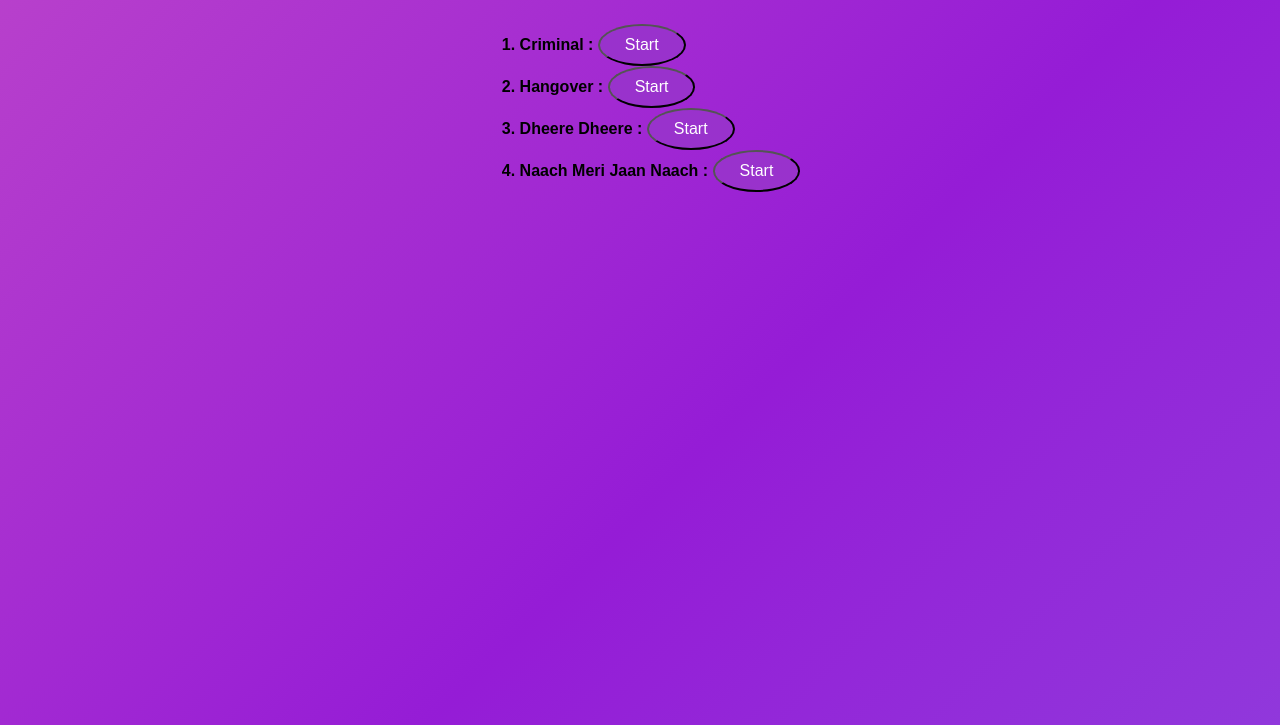
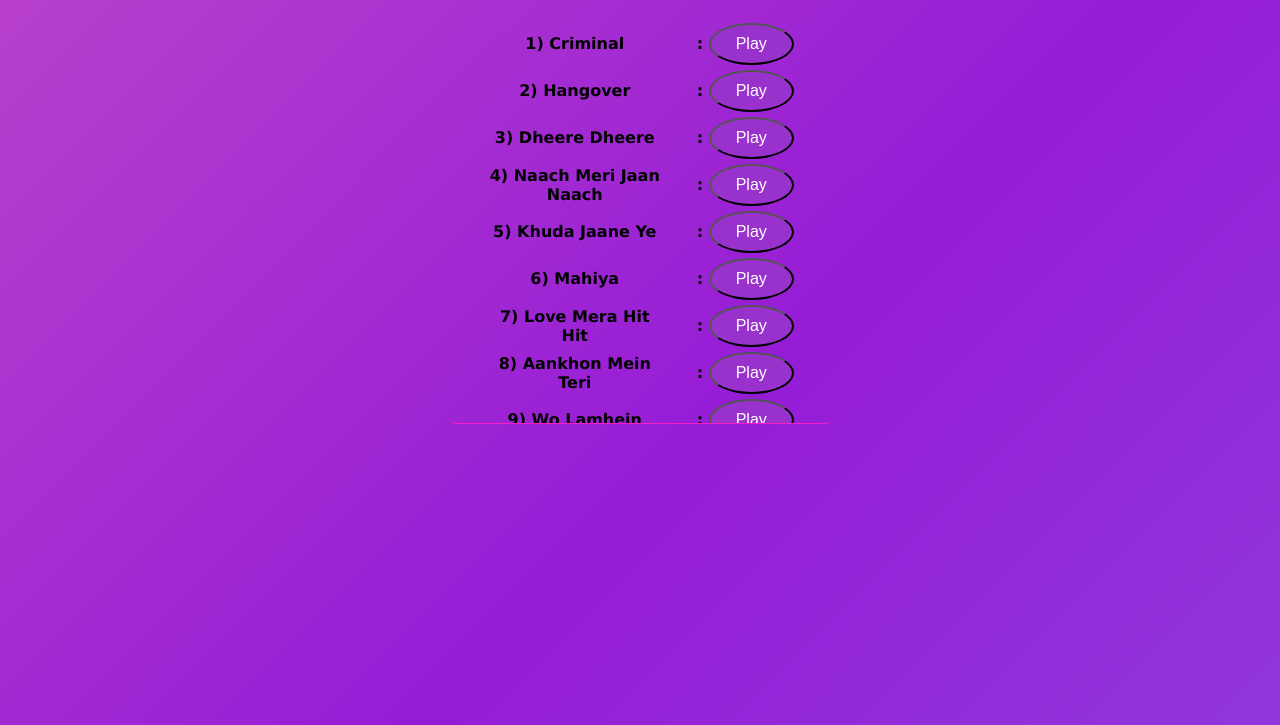
Before and after one commit to manali-biswas/MyAudioPlayer, a React app: page / in a window 1280 px wide. Shown: the part 75-800 px from the top of the page. Built offline with nearby package versions, Linux system fonts and the light colour scheme.

Commit message:
website feature addition

```diff
--- a/src/index.css
+++ b/src/index.css
@@ -23,16 +23,34 @@ body{
 		background-position:0% 50%;
 	}
 }
+
+.linear-wipe {
+	text-align: center;
+	background: linear-gradient(to right, #FFF 20%, rgb(255, 106, 0) 40%, #FF0 60%, #FFF 80%);
+	background-size: 200% auto;
+	background-clip: text;
+	-webkit-text-fill-color: transparent;
+
+	animation: shine 5s linear infinite;
+}
+
+@keyframes shine {
+	to {
+		background-position: 200% center;
+	}
+}
+
 .title{
 	text-align:center;
-	font-family: 'Roboto', sans-serif;
+	font-family: 'Lucida Handwriting', sans-serif;
 	font-weight:bold;
 	border-bottom: 2px solid black;
 }
 
 .list{
+	width: 700dp;
 	font-weight:700;
-	font-family: 'Noto Sans JP', sans-serif;
+	font-family: Verdana, sans-serif;
 }
 
 .frame{
@@ -40,7 +58,6 @@ body{
 	flex-direction:column;
 	align-items:center;
 	justify-content:center;
-
 }
 
 button{
@@ -49,4 +66,63 @@ button{
   padding: 10px 25px;
   font-size: 16px;
   color:white;
+  margin: auto;
 }
+
+.center-align
+{
+	display:flex;
+	flex-direction:row;
+	align-items:center;
+	justify-content:center;
+}
+
+.controls
+{
+	margin-top: 50px;
+}
+
+ol {
+	border-bottom: 1px solid rgb(249, 30, 202) !important;
+	border-radius: 6px;
+	max-height: 400px;
+	overflow: hidden;
+	overflow-y: scroll;
+}
+
+::-webkit-scrollbar {
+	display: none;
+}
+
+.gif{
+	height: 30px;
+	width: 60px;
+}
+
+.gifButton {
+	padding: 0;
+}
+
+.row {
+	display: flex;
+	margin-bottom: 5px;
+	align-items:center;
+	justify-content:center;
+}
+
+.column1 {
+	text-align: center;
+	flex: 50%;
+
+}
+
+.column2 {
+	text-align: center;
+	flex: 50%;
+}
+
+audio::-webkit-media-controls-play-button,
+     audio::-webkit-media-controls-panel {
+     background-color: #c35dac;
+     color: #c35dac;
+}
--- a/src/index.js
+++ b/src/index.js
@@ -1,12 +1,30 @@
 import React from 'react';
 import ReactDOM from 'react-dom';
 import './index.css';
+import 'font-awesome/css/font-awesome.min.css';
 
 
-const criminal="https://docs.google.com/uc?export=download&id=1P0eJNITfc3iVwrlglZmaRIARHf-6u60k";
-const hangover="https://docs.google.com/uc?export=download&id=1IpAKF1T_FQqg4IADDPf1rbah9wxPnYle";
-const dheere="https://docs.google.com/uc?export=download&id=1Hfxu_JT0qwvz_Ni1nmYHzru4A94D62Hz";
-const naach="https://docs.google.com/uc?export=download&id=1XHILlUSrgCRHkh8dk3p1I12nrjWQpynV";
+const criminal="https://pagalsong.in/uploads/systemuploads/mp3/Ra-One/Criminal%20-%20Ra-One%20128%20Kbps.mp3";
+const hangover="https://pagalsong.in/uploads/systemuploads/mp3/Kick/Hangover%20-%20Kick%20128%20Kbps.mp3";
+const dheere="https://songs6.vlcmusic.com/mp3/org/4552.mp3";
+const naach="https://pagalsong.in/uploads/systemuploads/mp3/ABCD%202/Naach%20Meri%20Jaan.mp3";
+const khudaJaane="https://pagalsong.in/uploads/systemuploads/mp3/Bachna%20Ae%20Haseeno/Khuda%20Jaane.mp3";
+const mahiya = "https://pagalsong.in/uploads/systemuploads/mp3/Awarapan/Mahiya.mp3";
+const lovehit="https://pagalsong.in/uploads/systemuploads/mp3/Billu%20Barber/Love%20Mera%20Hit%20Hit.mp3";
+const ankhonmein="https://pagalsong.in/uploads/systemuploads/mp3/Om%20Shanti%20Om/Ajab%20Si%20-%20Om%20Shanti%20Om%20128%20Kbps.mp3";
+const neeleambar="https://dns4.pendusaab.com/download/128k-apwjp/Neele-Neele-Ambar-Par-(Version--2).mp3";
+const wolamhein="https://pwdown.info/14156/Woh%20Lamhe%20-%20Zeher%20Atif%20Aslam%20320Kbps.mp3"
+const list=[{ id:0, title:"Criminal", track: criminal},
+				{ id:1, title:"Hangover", track: hangover},
+				{id:2, title:"Dheere Dheere", track: dheere},
+				{id:3, title:"Naach Meri Jaan Naach", track: naach},
+				{id:4, title:"Khuda Jaane Ye", track: khudaJaane},
+				{id:5, title: "Mahiya", track: mahiya},
+				{id:6, title: "Love Mera Hit Hit", track: lovehit},
+				{id:7, title: "Aankhon Mein Teri", track: ankhonmein},
+				{id:8, title: "Wo Lamhein", track: wolamhein},
+				{id:9, title: "Neele Neele Ambar Par", track: neeleambar}
+			   ];
 
 function getTime(time) {
   if(!isNaN(time)) {
@@ -16,7 +34,7 @@ function getTime(time) {
 
 class App extends React.Component{
 	state={
-		selectedTrack:null,
+		selectedTrack:-2,
 		player: "stopped",
 		currentTime: null,
 		duration: null
@@ -28,6 +46,27 @@ class App extends React.Component{
 				currentTime:e.target.currentTime,
 				duration:e.target.duration
 			});
+			if (e.target.currentTime == e.target.duration)
+			{
+				this.setState({
+					selectedTrack: this.state.selectedTrack + 1
+				});
+			}
+		});
+
+		this.player.addEventListener("pause", e=>{
+			if (this.state.player !== "stopped")
+			{
+			this.setState({
+				player:"paused"
+			})
+		}
+		});
+
+		this.player.addEventListener("play",e=>{
+			this.setState({
+				player:"playing"
+			})
 		});
 	}
 
@@ -36,18 +75,25 @@ componentWillUnmount(){
 }
 
 	componentDidUpdate(prevProps,prevState){
-		if(this.state.selectedTrack!==prevState.selectedTrack){
+		if(this.state.selectedTrack!==prevState.selectedTrack && this.state.player !== "stopped"){
 			let track;
-			switch(this.state.selectedTrack){
-				case "Criminal":track=criminal;
-					break;
-				case "Hangover":track=hangover;
-					break;
-				case "Dheere Dheere":track= dheere;
-					break;
-				case "Naach Meri Jaan Naach":track= naach;
-					break;
-				default: break;
+			if (this.state.selectedTrack>=0 && this.state.selectedTrack < list.length)
+			{
+				track = list[this.state.selectedTrack].track;
+			}
+			else if (this.state.selectedTrack == list.length)
+			{
+				this.setState({
+					selectedTrack: 0
+				});
+				track = list[0].track;
+			}
+			else if (this.state.selectedTrack == -1)
+			{
+				this.setState({
+					selectedTrack: list.length - 1
+				});
+				track = list[list.length - 1].track;
 			}
 			if(track){
 				this.player.src=track;
@@ -55,13 +101,13 @@ componentWillUnmount(){
 				this.setState({player:"playing",duration:this.player.duration});
 			}
 		}
+
 		if(this.state.player!==prevState.player){
 			if(this.state.player==="paused"){
 				this.player.pause();
 			}else if(this.state.player==="stopped"){
 				this.player.pause();
 				this.player.currentTime=0;
-				this.setState({selectedTrack:null});
 			} else if(this.state.player==="playing"&&prevState.player==="paused"){
 				this.player.play();
 			}
@@ -69,42 +115,66 @@ componentWillUnmount(){
 	}
 
 render(){
-	const list=[{ id:1, title:"Criminal"},
-				{ id:2, title:"Hangover"},
-				{id:3, title:"Dheere Dheere"},
-				{id:4, title:"Naach Meri Jaan Naach"}
-			   ].map(item=>{
+	const displayList = list.map(item=>{
 				   return(
-					   <li key={item.id}
-						   >{item.title} : <button onClick={()=>this.setState({selectedTrack: item.title})}>Start</button></li>
+					   <li key={item.id} className="row">
+							<div className='column1'>
+								{item.id + 1})  {item.title}
+							</div>
+							<div className='column2'>
+								: {this.state.selectedTrack == item.id ?
+							(
+							<button className='gifButton' onClick={()=>this.setState({selectedTrack:-2, player: "stopped"})}>
+									<img className='gif' src={process.env.PUBLIC_URL + '/audio.gif'}/>
+								</button>
+							) :
+							(
+								<button onClick={()=>this.setState({selectedTrack: item.id, player: "playing"})}>Play</button>
+								)
+							}
+							</div>
+						</li>
 				   );
 			   });
-	const currentTime = getTime(this.state.currentTime);
-    const duration = getTime(this.state.duration);
 	return(
 	<div className="frame">
 		<h1 className="title">My Audio Player</h1>
 		<div className="list">
-		<ol>{list}</ol>
-		<div>
+			<ol>{displayList}</ol>
+			<div className='center-align controls'>
+				{this.state.player==="paused"|| this.state.player==="playing" ? (
+					<button onClick={()=>this.setState({selectedTrack: this.state.selectedTrack - 1})}>
+						<img src={process.env.PUBLIC_URL + '/angles-left.svg'} color="black" height="15px"/>
+					</button>
+				):("")}
 				{this.state.player==="paused" && (
-				<button onClick={()=>this.setState({player:"playing"})}>Play</button>
+					<button onClick={()=>this.setState({player:"playing"})}>
+						<img src={process.env.PUBLIC_URL + '/play.svg'} color="black" height="15px"/>
+					</button>
 				)}
 				{this.state.player==="playing" && (
-				<button onClick={()=>this.setState({player:"paused"})}>Pause</button>
+					<button onClick={()=>this.setState({player:"paused"})}>
+						<img src={process.env.PUBLIC_URL + '/pause.svg'} color="black" height="15px"/>
+					</button>
 				)}
 				{this.state.player==="paused"|| this.state.player==="playing" ? (
-				<button onClick={()=>this.setState({player:"stopped"})}>Stop</button>
+					<button onClick={()=>this.setState({selectedTrack: this.state.selectedTrack + 1})}>
+						<img src={process.env.PUBLIC_URL + '/angles-right.svg'} color="black" height="15px"/>
+					</button>
+				):("")}
+				{this.state.player==="paused"|| this.state.player==="playing" ? (
+					<button onClick={()=>this.setState({selectedTrack:-2, player:"stopped"})}>Stop</button>
 				):("")}
 			</div>
-		{this.state.player === "playing" || this.state.player === "paused" ? (
-          <div>
-            {currentTime} / {duration}
 		</div>
-        ) : (
-          ""
-        )}</div>
-		<audio ref={ref => (this.player = ref)}/>
+		<br/>
+		<audio controls = {this.state.player === "playing" || this.state.player === "paused"} ref={ref => (this.player = ref)} preload="auto"/>
+		<br/>
+		{this.state.player==="paused"|| this.state.player==="playing" && this.state.selectedTrack>=0 && this.state.selectedTrack<list.length ? (
+		<div className='linear-wipe'>
+			<h2 color='white'>Playing "{list[this.state.selectedTrack].title}"</h2>
+		</div>
+		) : ("") }
 	</div>
 );
 }
```
Also changed, not shown: public/angles-left.svg (added), public/angles-right.svg (added), public/audio.gif (added), public/pause.svg (added), public/play.svg (added). Lines whose indentation alone changed are shown as unchanged.
